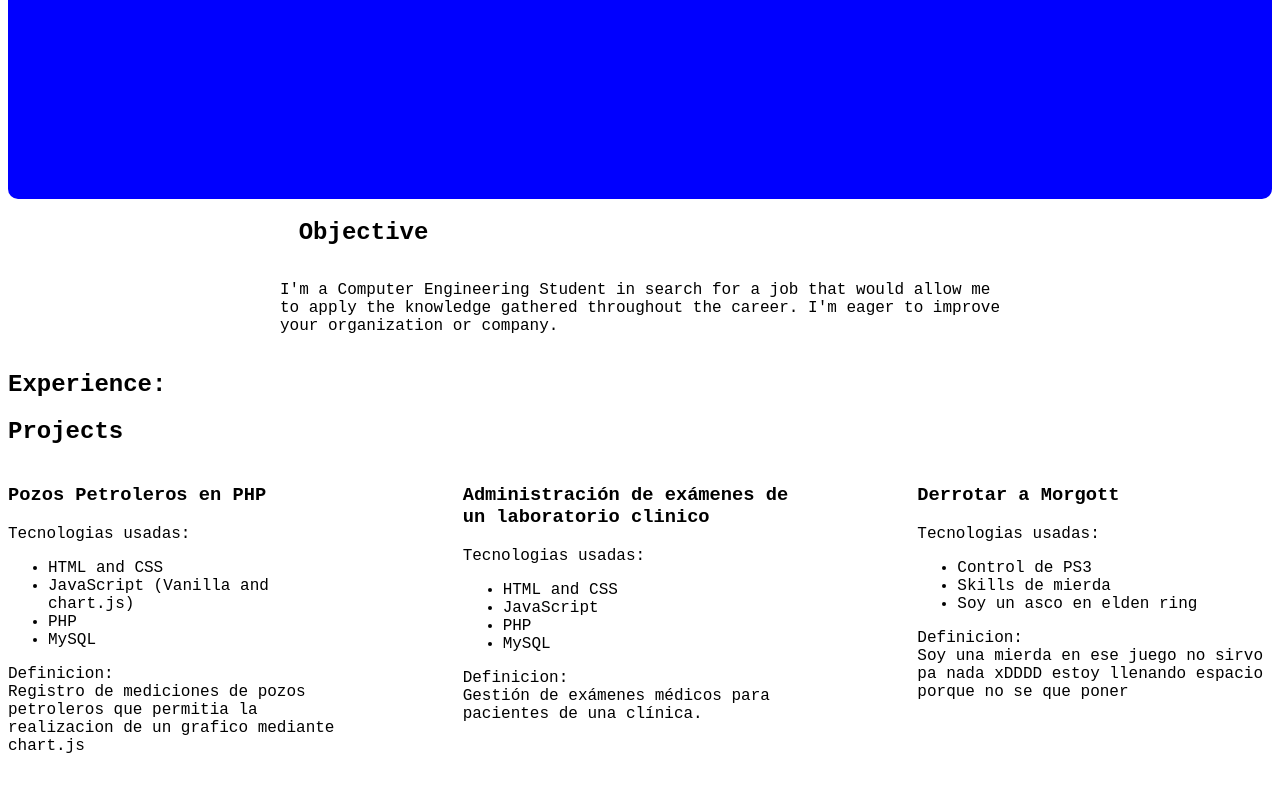
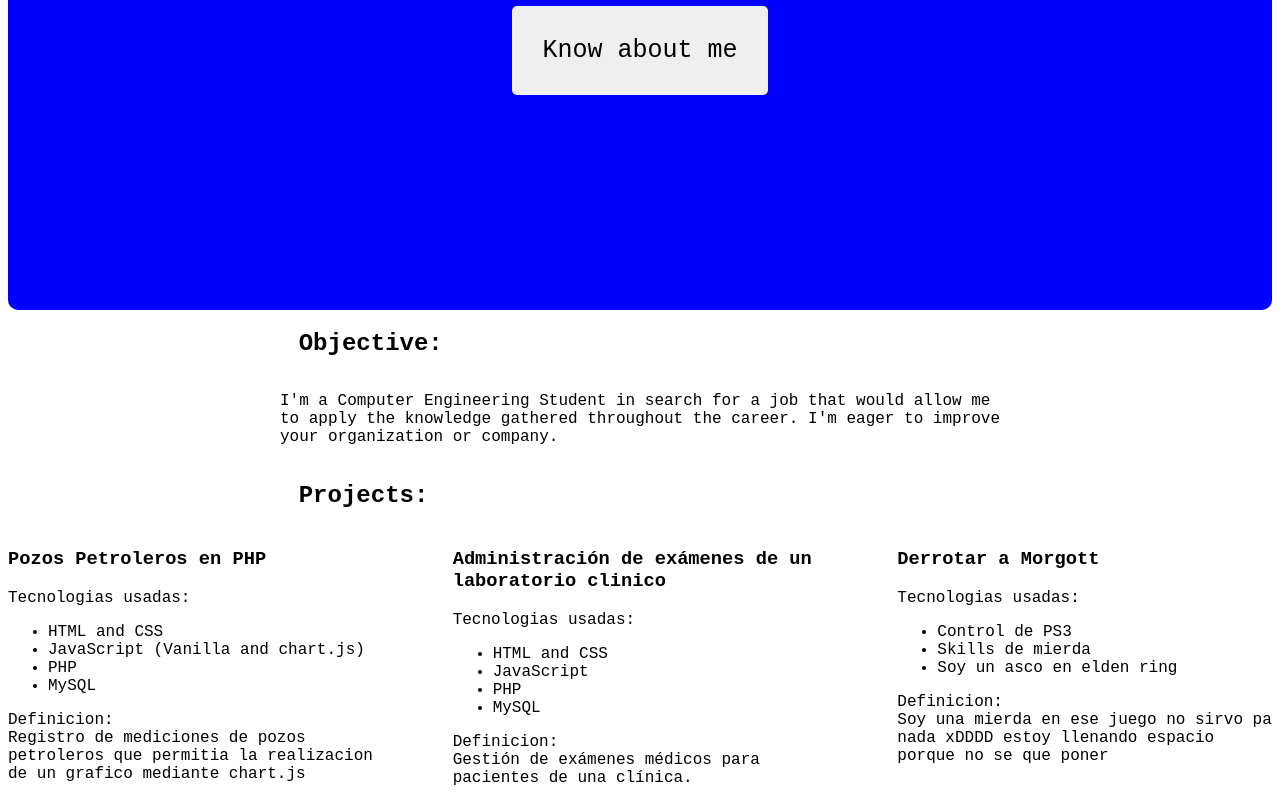
Before and after one commit to quiKieSamus/my-portfolio, a plain HTML site: page index.html in a window 1280 px wide. Shown: the part 377-1180 px from the top of the page. Before the commit the page ends 1148 px from the top, so only its background shows below. Drawn offline with Linux system fonts and the light colour scheme.

Commit message:
visual update

```diff
--- a/index.html
+++ b/index.html
@@ -21,26 +21,22 @@
         <div class="test">
             <h2 class="no-margin">Hi! I'm <span class="name-title">Rubén</span></h2>
             <h1><span class="small">a</span>  Software Developer</h1>
+            <a href="#objective"><button class="btn-me">Know about me</button></a>
+
         </div>
     </div>
 
     <div class="objective" id="objective">
-        <!-- <img src="img/ruben.jpg" alt="profile" class="profile-pic"> -->
-        <div class="obj-title"><h2>Objective</h2></div>
+        <div class="obj-title"><h2>Objective:</h2></div>
         <p class="obj-p">I'm a Computer Engineering Student in search for a job that would allow me to apply the knowledge
             gathered
             throughout the career. I'm eager to improve your organization or company. </p>
     </div>
 
-    <div id="experience">
-        <h2>Experience:</h2>
-
-    </div>
-
-    <div id="projects">
-        <h2>Projects</h2>
+    <div id="projects" class="projects">
+        <div class="obj-title"><h2>Projects:</h2></div>
         <div class="project-container">
-            <div>
+            <div class="pro-item">
                 <h3>Pozos Petroleros en PHP</h3>
                 <p>Tecnologias usadas:</p>
                 <ul>
@@ -55,8 +51,7 @@
                 </p>
             </div>
 
-            <div>
-
+            <div class="pro-item">
                 <h3>Administración de exámenes de un laboratorio clinico</h3>
                 <p>Tecnologias usadas:</p>
                 <ul>
@@ -70,7 +65,7 @@
                 </p>
             </div>
 
-            <div>
+            <div class="pro-item">
                 <h3>Derrotar a Morgott</h3>
                 <p>Tecnologias usadas:</p>
                 <ul>
--- a/style.css
+++ b/style.css
@@ -14,6 +14,8 @@ html {
     padding: 20px;
     top: 0;
     width: 100%;
+    overflow: hidden;
+    z-index: 9999;
     position: fixed;
     left: 0;
     right: 0;
@@ -27,6 +29,9 @@ html {
     padding: 0;
     color: rgb(208, 204, 204);
 }
+.nav-list a {
+    color: rgb(208, 204, 204);
+}
 
 .title {
     text-align: center;
@@ -37,7 +42,14 @@ html {
     padding: 17% 0px;
 }
 
-.objective {
+.btn-me {
+    border-radius: 5px;
+    border: none;
+    padding: 30px;
+    font-size: 25px;
+}
+
+.objective, .projects {
     display: flex;
     align-items: center;
     flex-direction: column;
@@ -62,7 +74,7 @@ html {
 }
 
 .name-title {
-    font-size: 50px;
+    font-size: 70px;
     font-family: 'Franklin Gothic Medium', 'Arial Narrow', Arial, sans-serif;
 }
 
@@ -79,7 +91,11 @@ html {
 .project-container {
     display: grid;
     grid-template-columns: 1fr 1fr 1fr;
-    gap: 100px;
+    gap: 70px;
+
+}
+
+.pro-item {
 }
 
 
```
Also changed, not shown: img/ruben.jpg (deleted).
